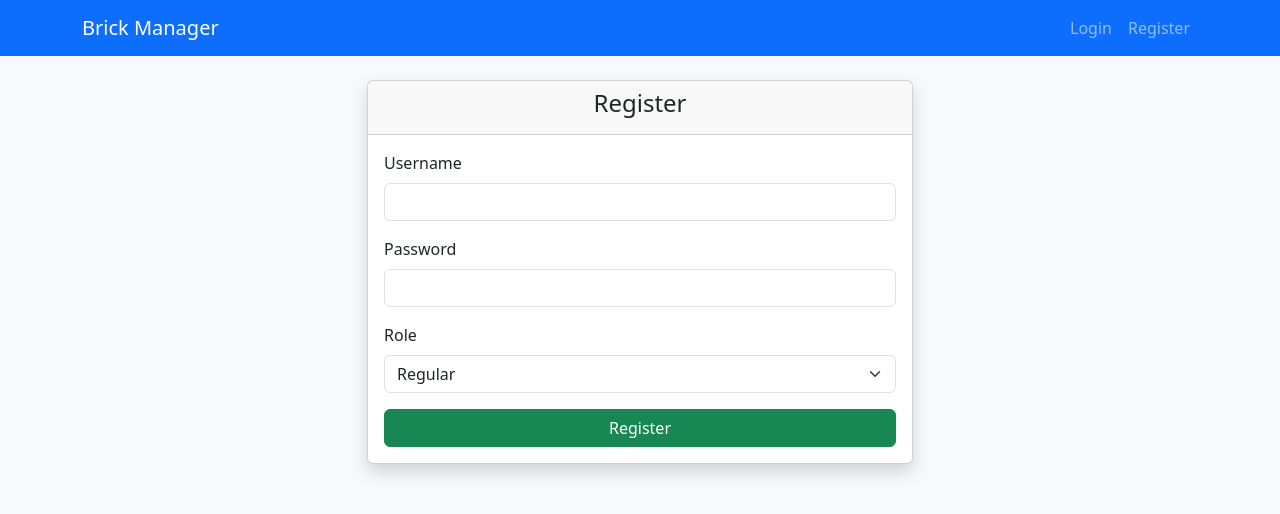
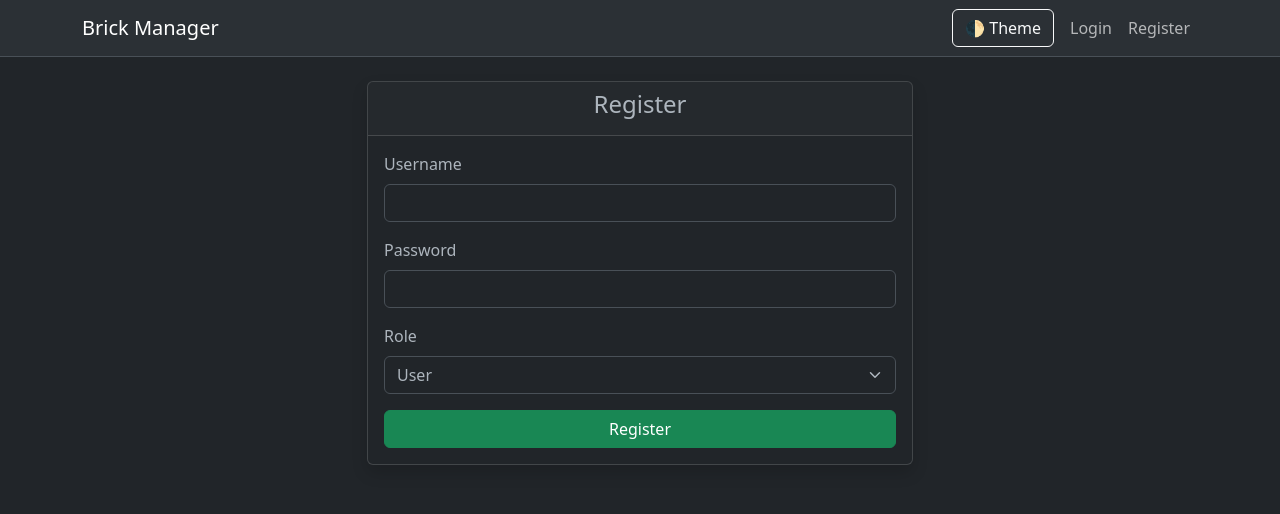
Before and after one commit to MUsmanaSaeed/software-engineering-and-and-agile, a Flask app: page /register in a window 1280 px wide. Shown: the top 514 px of the page. Run offline with Flask 3, Linux system fonts and the light colour scheme.

Commit message:
Enhance registration process with username and password validation; update theme toggle functionality in base template

```diff
--- a/app.py
+++ b/app.py
@@ -3,7 +3,7 @@ from flask_sqlalchemy import SQLAlchemy
 from werkzeug.security import generate_password_hash, check_password_hash
 
 app = Flask(__name__)
-app.config['SECRET_KEY'] = 'your_secret_key'
+app.config['SECRET_KEY'] = 'brick_management_system'
 app.config['SQLALCHEMY_DATABASE_URI'] = 'sqlite:///bricks.db'
 db = SQLAlchemy(app)
 
@@ -29,17 +29,28 @@ def index():
 
 @app.route('/register', methods=['GET', 'POST'])
 def register():
+    username = ''
+    role = ''
     if request.method == 'POST':
         username = request.form['username']
         password = request.form['password']
         role = request.form['role']
+
+        # Username and password length validation
+        if len(username) < 5:
+            flash('Username must be at least 5 characters long.', 'danger')
+            return render_template('register.html', username=username, role=role)
+        if len(password) < 8:
+            flash('Password must be at least 8 characters long.', 'danger')
+            return render_template('register.html', username=username, role=role)
+
         hashed_password = generate_password_hash(password, method='pbkdf2:sha256')
         new_user = User(username=username, password=hashed_password, role=role)
         db.session.add(new_user)
         db.session.commit()
         flash('Registration successful!', 'success')
         return redirect(url_for('login'))
-    return render_template('register.html')
+    return render_template('register.html', username=username, role=role)
 
 @app.route('/login', methods=['GET', 'POST'])
 def login():
--- a/templates/base.html
+++ b/templates/base.html
@@ -1,16 +1,22 @@
 <!DOCTYPE html>
-<html lang="en">
+<html lang="en" data-bs-theme="dark">
 <head>
     <meta charset="UTF-8">
     <title>{% block title %}Brick App{% endblock %}</title>
     <link href="https://cdn.jsdelivr.net/npm/bootstrap@5.3.0/dist/css/bootstrap.min.css" rel="stylesheet">
+    <style>
+        .theme-toggle {
+            cursor: pointer;
+        }
+    </style>
 </head>
-<body class="bg-light">
-    <nav class="navbar navbar-expand-lg navbar-dark bg-primary mb-4">
+<body>
+<nav class="navbar navbar-expand-lg bg-body-tertiary mb-4 border-bottom">
     <div class="container">
         <a class="navbar-brand" href="{{ url_for('index') }}">Brick Manager</a>
-            <div class="collapse navbar-collapse">
-                <ul class="navbar-nav ms-auto">
+        <div class="d-flex align-items-center">
+            <button class="btn btn-outline-light theme-toggle me-2" onclick="toggleTheme()">🌓 Theme</button>
+            <ul class="navbar-nav">
                 {% if session['username'] %}
                     <li class="nav-item"><a class="nav-link" href="{{ url_for('bricks') }}">Bricks</a></li>
                     <li class="nav-item"><a class="nav-link" href="{{ url_for('logout') }}">Logout</a></li>
@@ -22,6 +28,7 @@
         </div>
     </div>
 </nav>
+
 <div class="container">
     {% with messages = get_flashed_messages(with_categories=true) %}
         {% if messages %}
@@ -35,6 +42,24 @@
     {% endwith %}
     {% block content %}{% endblock %}
 </div>
+
+<script>
+    function toggleTheme() {
+        const html = document.documentElement;
+        const currentTheme = html.getAttribute('data-bs-theme');
+        const newTheme = currentTheme === 'dark' ? 'light' : 'dark';
+        html.setAttribute('data-bs-theme', newTheme);
+        localStorage.setItem('theme', newTheme);
+    }
+
+    // On page load, set theme from localStorage if available
+    document.addEventListener('DOMContentLoaded', () => {
+        const savedTheme = localStorage.getItem('theme');
+        if (savedTheme) {
+            document.documentElement.setAttribute('data-bs-theme', savedTheme);
+        }
+    });
+</script>
 <script src="https://cdn.jsdelivr.net/npm/bootstrap@5.3.0/dist/js/bootstrap.bundle.min.js"></script>
 </body>
 </html>
--- a/templates/register.html
+++ b/templates/register.html
@@ -9,7 +9,7 @@
                 <form method="POST">
                     <div class="mb-3">
                         <label class="form-label">Username</label>
-                        <input type="text" name="username" class="form-control" required>
+                        <input type="text" name="username" class="form-control" required value="{{ username|default('') }}">
                     </div>
                     <div class="mb-3">
                         <label class="form-label">Password</label>
@@ -18,8 +18,8 @@
                     <div class="mb-3">
                         <label class="form-label">Role</label>
                         <select name="role" class="form-select">
-                            <option value="regular">Regular</option>
-                            <option value="admin">Admin</option>
+                            <option value="user" {% if role == 'user' %}selected{% endif %}>User</option>
+                            <option value="admin" {% if role == 'admin' %}selected{% endif %}>Admin</option>
                         </select>
                     </div>
                     <button type="submit" class="btn btn-success w-100">Register</button>
```
Also changed, not shown: instance/bricks.db. Lines whose indentation alone changed are shown as unchanged.
